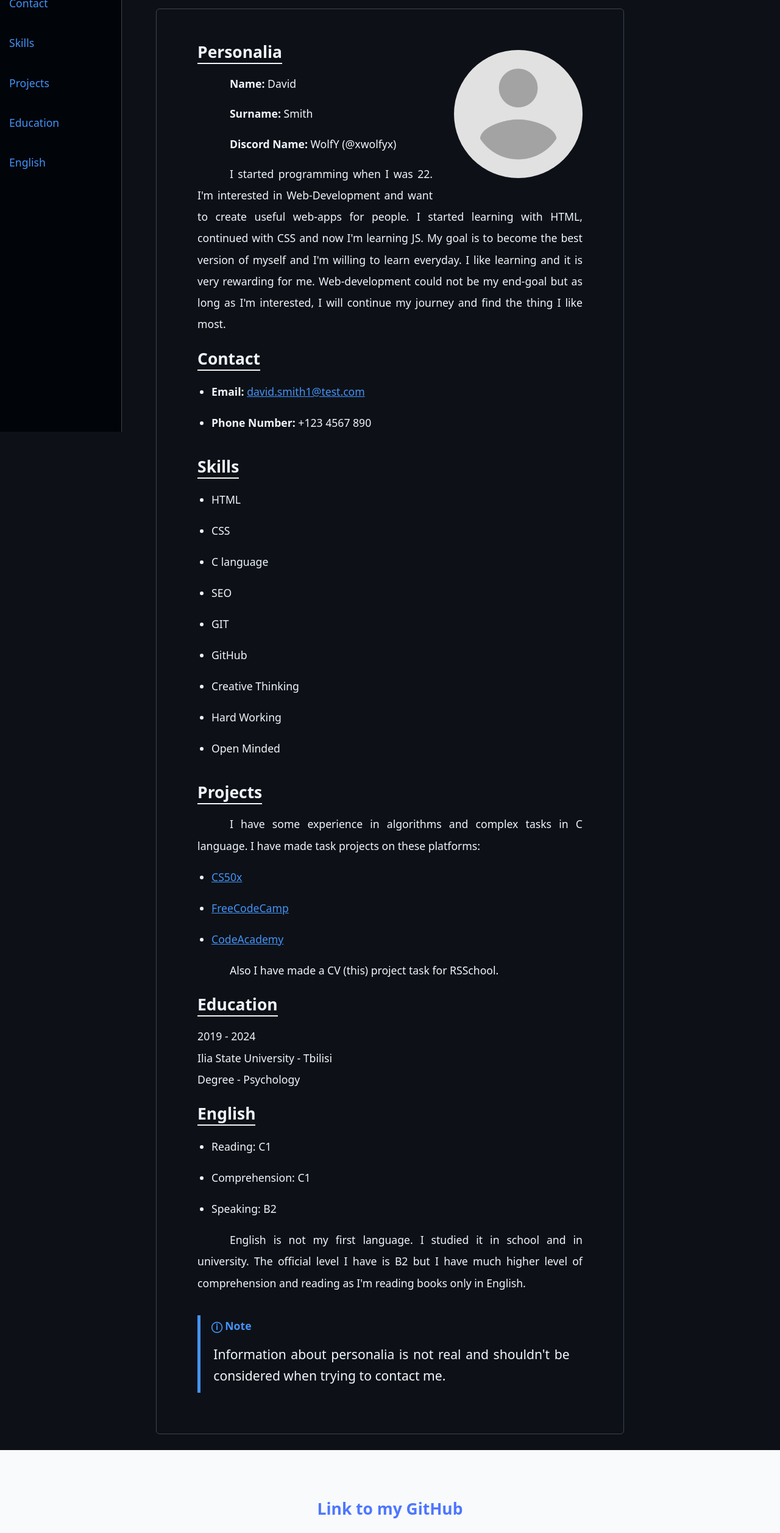
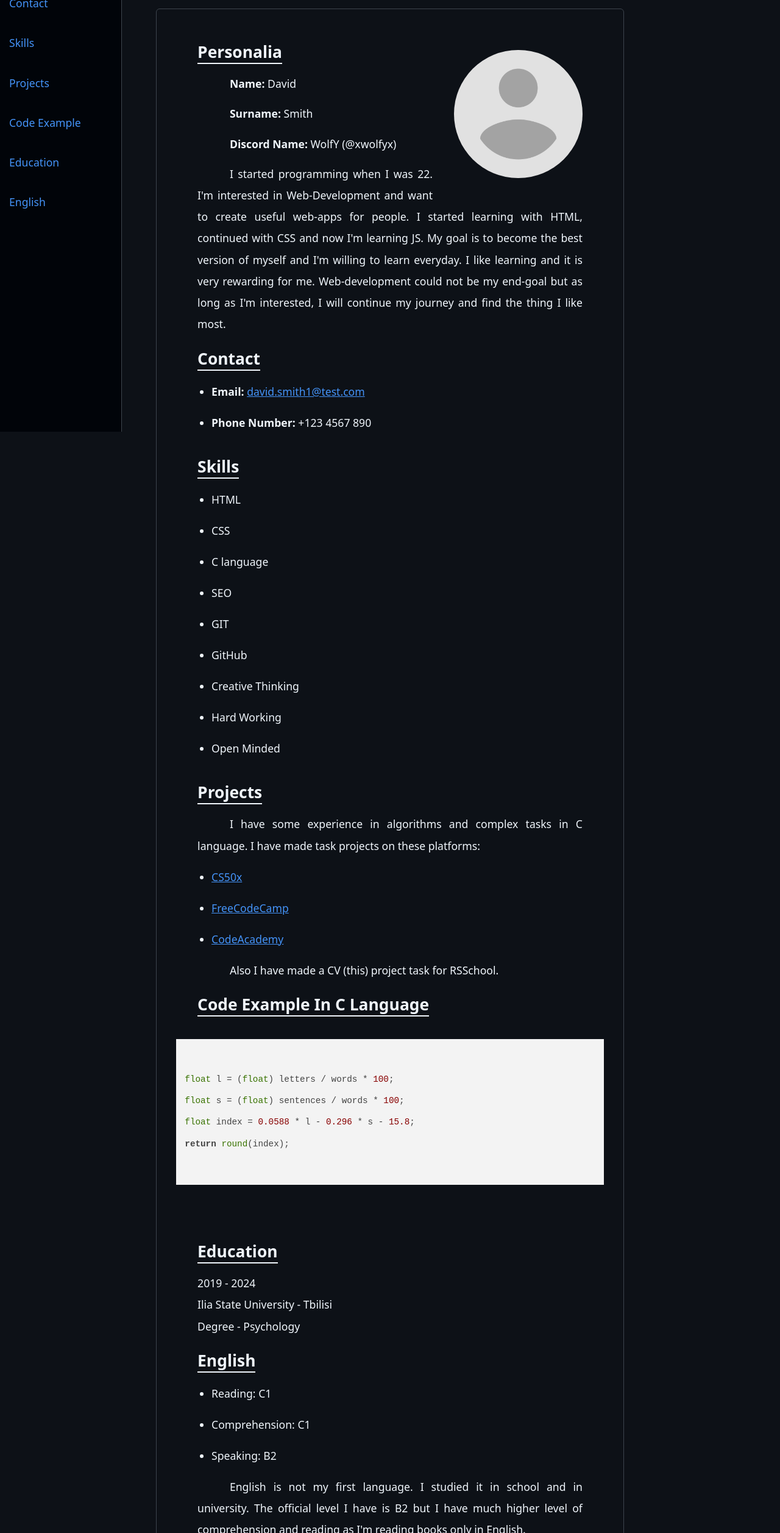
Before and after one commit to xWolfYx/rsschool-cv, a plain HTML site: page index.html in a window 1280 px wide. Shown: the part 92-2606 px from the top of the page at 61% size. Drawn offline with nearby package versions, Linux system fonts and the light colour scheme.

Commit message:
fix: add code example

```diff
--- a/index.html
+++ b/index.html
@@ -9,6 +9,18 @@
       type="image/x-icon"
       href="Profile_avatar_placeholder_large.png"
     >
+    <link
+      rel="stylesheet"
+      href="https://cdnjs.cloudflare.com/ajax/libs/highlight.js/11.9.0/styles/default.min.css"
+    >
+    <script src="https://cdnjs.cloudflare.com/ajax/libs/highlight.js/11.9.0/highlight.min.js"></script>
+
+    <!-- and it's easy to individually load additional languages -->
+    <script src="https://cdnjs.cloudflare.com/ajax/libs/highlight.js/11.9.0/languages/go.min.js"></script>
+
+    <script>
+      hljs.highlightAll();
+    </script>
     <title>David Smith | CV</title>
   </head>
 
@@ -22,6 +34,7 @@
         <li><a href="#contact">Contact</a></li>
         <li><a href="#skills">Skills</a></li>
         <li><a href="#proj">Projects</a></li>
+        <li><a href="#code-ex">Code Example</a></li>
         <li><a href="#education">Education</a></li>
         <li><a href="#english">English</a></li>
       </ul>
@@ -93,6 +106,15 @@
         </li>
       </ul>
       <p>Also I have made a CV (this) project task for RSSchool.</p>
+      <h2 id="code-ex">Code Example In C Language</h2>
+      <pre>
+        <code>
+float l = (float) letters / words * 100;
+float s = (float) sentences / words * 100;
+float index = 0.0588 * l - 0.296 * s - 15.8;
+return round(index);
+      </code>
+      </pre>
       <h2 id="education">Education</h2>
       <p id="edu">
         2019 - 2024<br>
```
